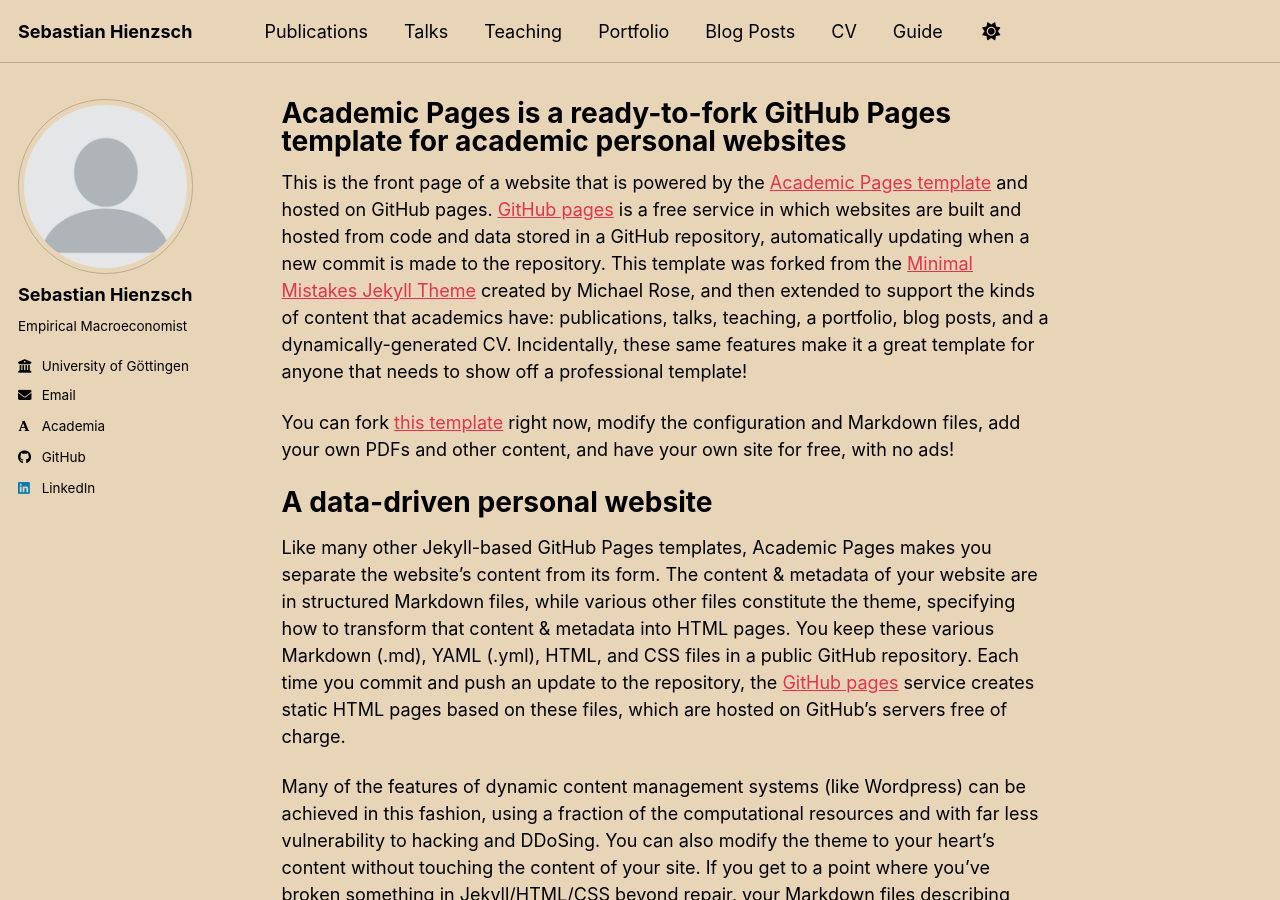
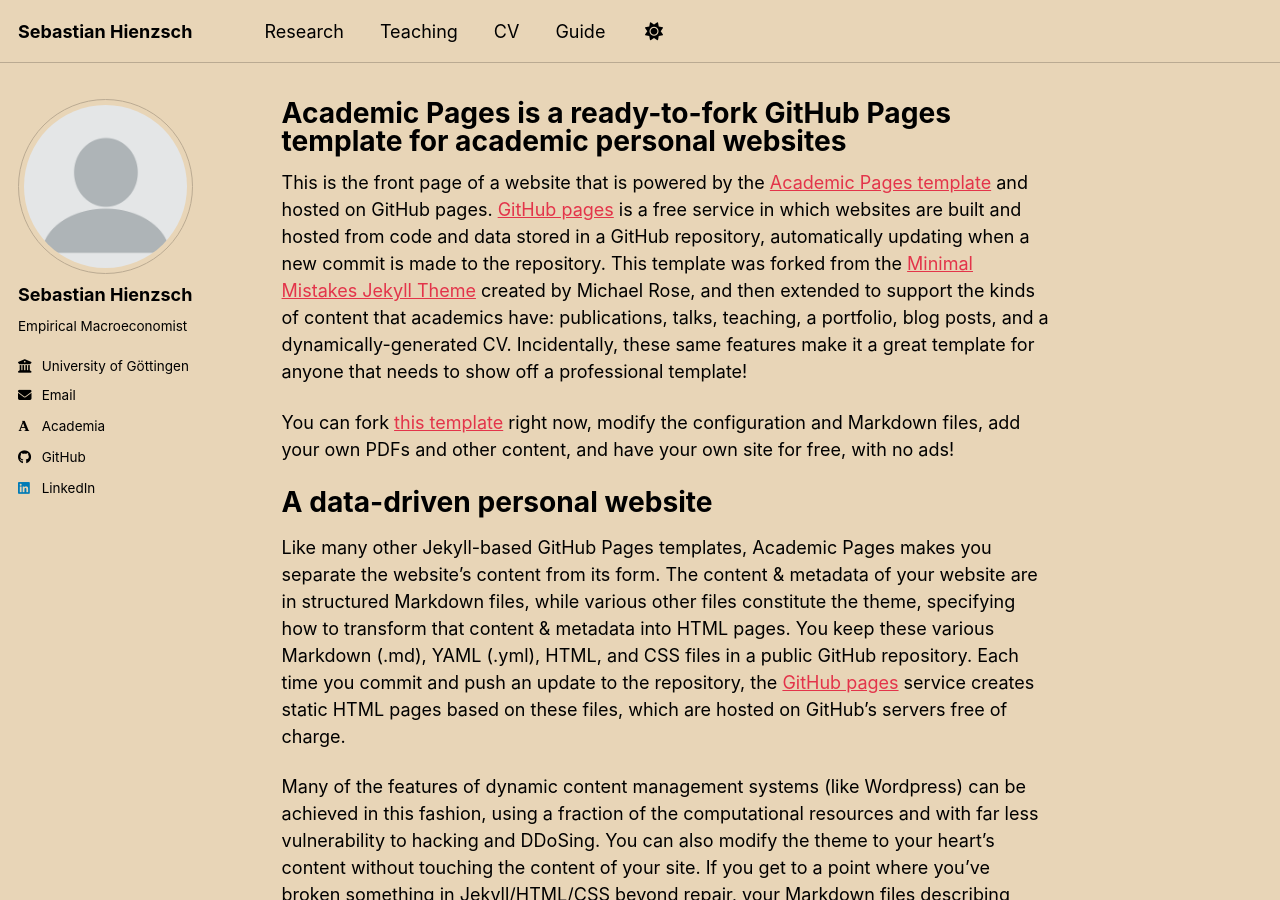
Before and after one commit to SebastianHienzsch/sebastianhienzsch.github.io, a Jekyll site: the page built from _pages/about.md, in a window 1280 px wide and 900 px high. Built offline with Jekyll 4.4.1, drawn with Linux system fonts in a browser that asks for light colours; some web fonts are replaced; a script bundle is joined from its source files by our own code; library files that are not in the unit come from our copies; some of the changed lines change nothing that is shown.

Commit message:
Update navigation.yml

```diff
--- a/_data/navigation.yml
+++ b/_data/navigation.yml
@@ -8,20 +8,24 @@
 #      Markdown formatted page while the second is generated using JSON.
 
 main:
-  - title: "Publications"
-    url: /publications/
 
-  - title: "Talks"
-    url: /talks/
+  - title: "Research"
+    url: /research/
+
+#  - title: "Publications"
+#    url: /publications/
+
+#  - title: "Talks"
+#    url: /talks/
 
   - title: "Teaching"
     url: /teaching/
 
-  - title: "Portfolio"
-    url: /portfolio/
+#  - title: "Portfolio"
+#    url: /portfolio/
 
-  - title: "Blog Posts"
-    url: /year-archive/
+#  - title: "Blog Posts"
+#    url: /year-archive/
 
   - title: "CV"
     url: /cv/
```
